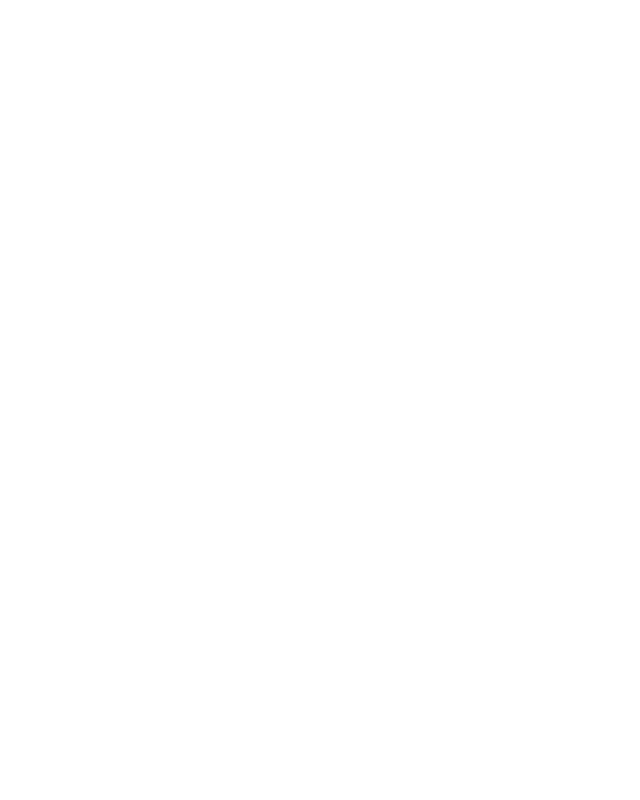
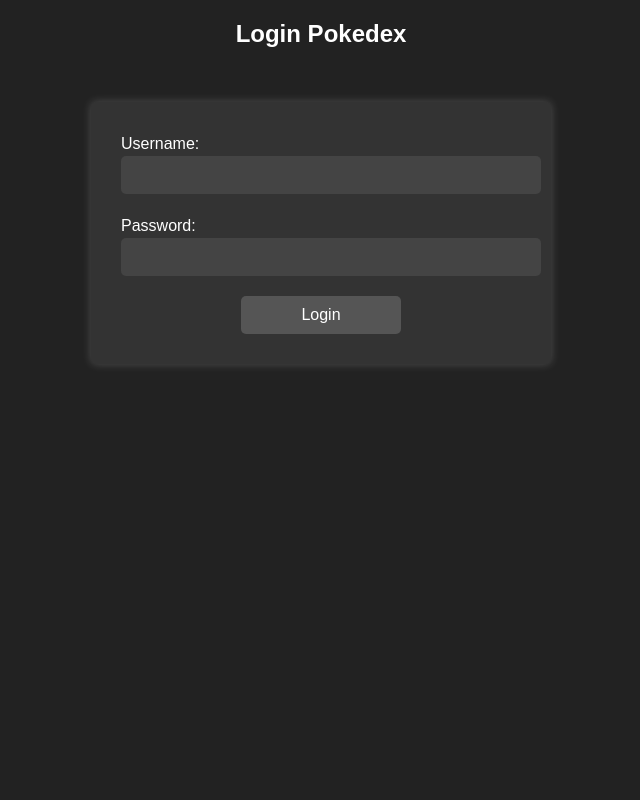
Before and after one commit to jazmindestefano/PokedexPHP, a PHP site: page / in a window 1280 px wide. Before the commit the part shown is empty. Shown: the whole page, without its empty margins (319-959 px from the left). Run offline with PHP 8.4, Linux system fonts and the light colour scheme.

Commit message:
base login

```diff
--- a/index.php
+++ b/index.php
@@ -1 +1,85 @@
-<?php
+<!DOCTYPE html>
+<html>
+<head>
+    <title>Dark Mode Login</title>
+    <style>
+        body {
+            background-color: #222;
+            color: #fff;
+            font-family: Arial, sans-serif;
+            font-size: 16px;
+            line-height: 1.5;
+            margin: 0;
+            padding: 0;
+        }
+
+        form {
+            background-color: #333;
+            border-radius: 5px;
+            box-shadow: 0 0 10px rgba(255, 255, 255, 0.2);
+            margin: 50px auto;
+            max-width: 400px;
+            padding: 30px;
+            display: flex;
+            justify-content: center;
+            align-items: center;
+            flex-direction: column;
+        }
+
+        h1 {
+            font-size: 24px;
+            margin-bottom: 30px;
+            text-align: center;
+        }
+
+        input[type="text"], input[type="password"] {
+            background-color: #444;
+            border: none;
+            border-radius: 5px;
+            color: #fff;
+            font-size: 16px;
+            margin-bottom: 20px;
+            padding: 10px;
+            width: 100%;
+        }
+
+        button {
+            background-color: #555;
+            border: none;
+            border-radius: 5px;
+            color: #fff;
+            cursor: pointer;
+            font-size: 16px;
+            padding: 10px;
+            transition: background-color 0.2s ease;
+            width: 40%;
+        }
+
+        button:hover {
+            background-color: #666;
+        }
+
+        div {
+            width: 100%;
+        }
+    </style>
+</head>
+<body>
+    <header>
+        <h1>Login Pokedex</h1>
+    </header>
+    <main>
+        <form action="" method="post">
+            <div>
+                <label for="username">Username:</label>
+                <input type="text" id="username" name="username" required>
+            </div>
+            <div>
+                <label for="password">Password:</label>
+                <input type="password" id="password" name="password" required>
+            </div>
+            <button type="submit" value="Login">Login</button>
+        </form>
+    </main>
+</body>
+</html>
```
